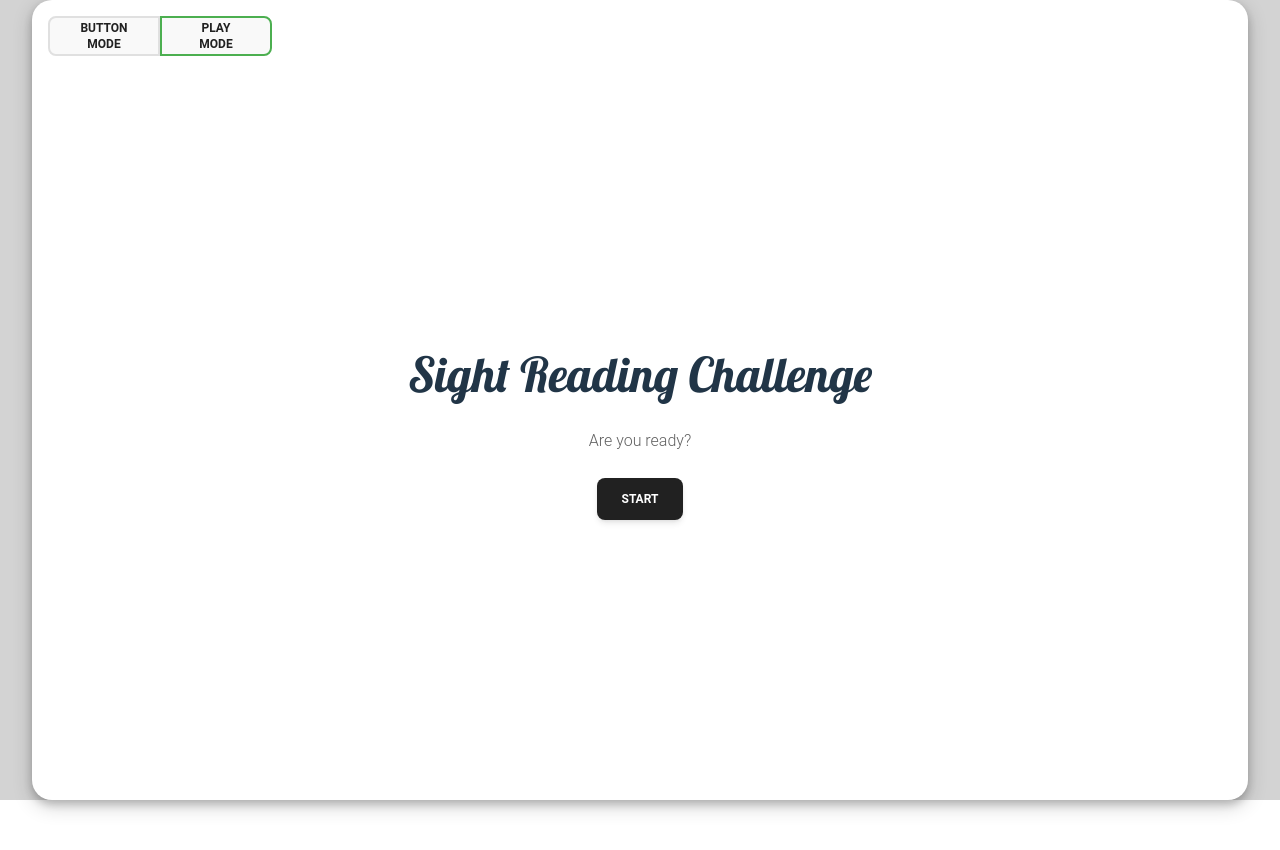
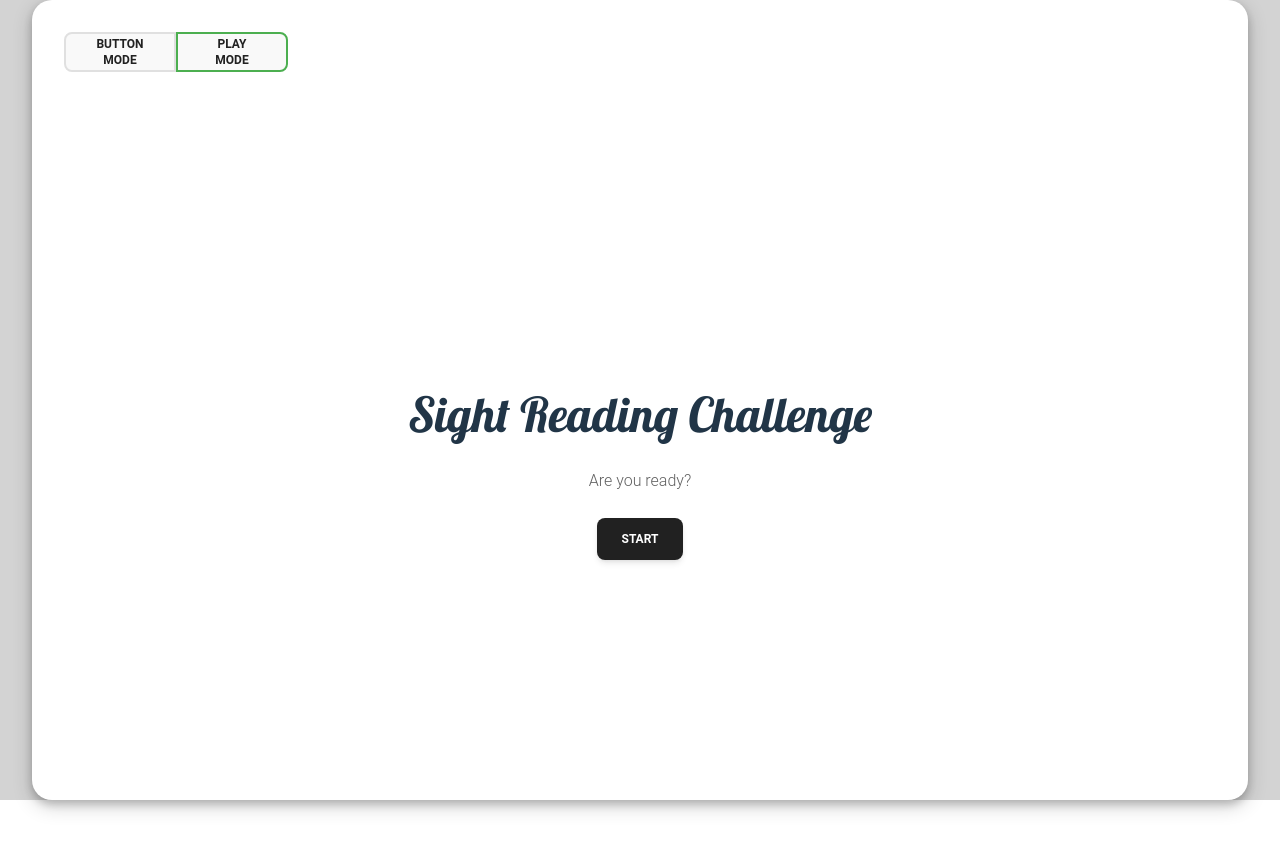
Before and after one commit to zulliu/sight-reading, a React (Vite) app: page / in a window 1280 px wide. Shown: the top 850 px of the page. Built offline with nearby package versions, Linux system fonts and the light colour scheme.

Commit message:
Update: layout spacing

```diff
--- a/src/App.jsx
+++ b/src/App.jsx
@@ -41,7 +41,7 @@ function App() {
       {!quizStarted && !quizFinished && (
         <>
           {' '}
-          <div className="absolute top-4 left-12">
+          <div className="top-4 w-full">
             <ButtonGroup variant="outlined">
               <Button
                 size="sm"
```
